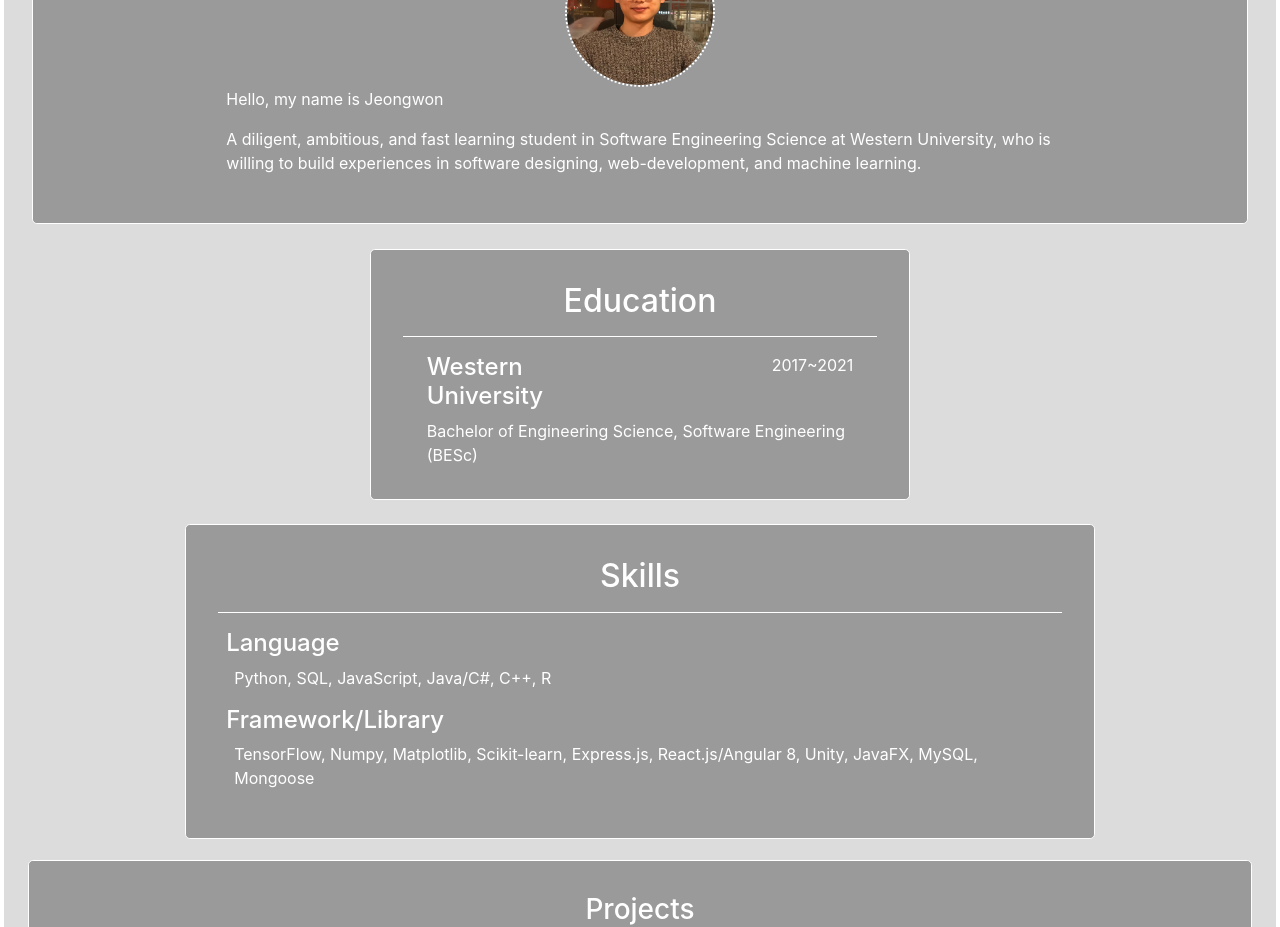
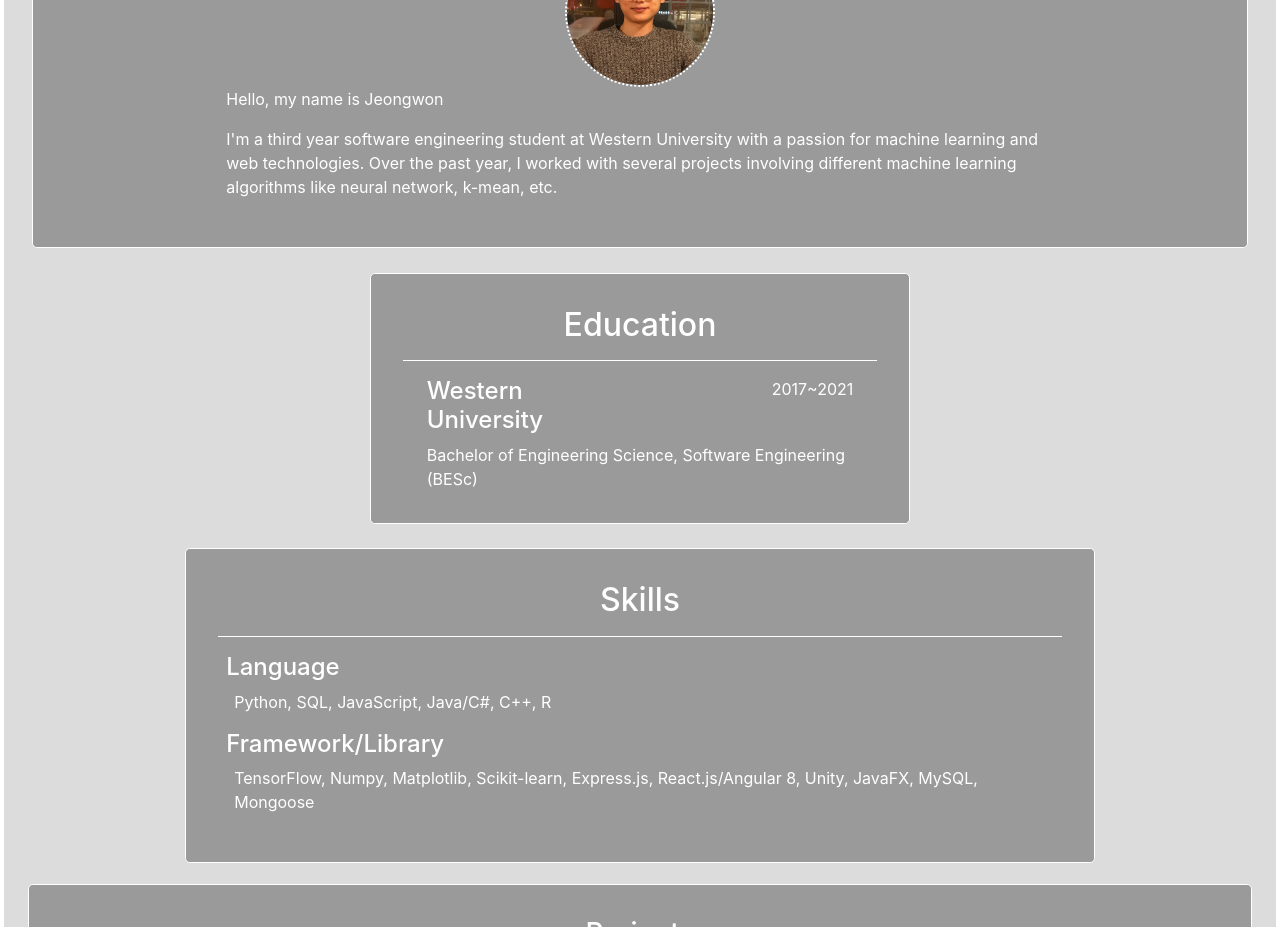
Before and after one commit to jsong336/portfolio, a React (Create React App) app in the folder app/: page / in a window 1280 px wide. Shown: the part 1000-1927 px from the top of the page. Built offline with nearby package versions, Linux system fonts and the light colour scheme.

Commit message:
aboutme paragraph and project md href changed

```diff
--- a/app/src/components/about/about-me.js
+++ b/app/src/components/about/about-me.js
@@ -22,8 +22,10 @@ const AboutMe = () =>{
                     </div>
                     <div style={ {textAlign:"left", margin: "0 2%", maxWidth:"80%"} }>
                         <p>Hello, my name is Jeongwon</p>
-                        <p>A diligent, ambitious, and fast learning student in Software Engineering Science at Western University, who is willing to build experiences in
-                            software designing, web-development, and machine learning.</p>
+                        <p>
+                            I'm a third year software engineering student at Western University with a passion for machine learning and web technologies.
+                            Over the past year, I worked with several projects involving different machine learning algorithms like neural network, k-mean, etc.
+                        </p>
                     </div>
                 </div>
             </div>
--- a/app/src/components/about/projects.js
+++ b/app/src/components/about/projects.js
@@ -19,22 +19,22 @@ const Projects = () =>{
             <div style={ProjectsDivStyle}>
                 <Row>
                     <Col>
-                        <Project title="1D GAN" git="https://github.com/jsong336/1D-GAN" md="https://raw.githubusercontent.com/jsong336/README/master/1D-GAN.md">
+                        <Project title="1D GAN" git="https://github.com/jsong336/1D-GAN" md="https://raw.githubusercontent.com/jsong336/README/master/1D-GAN/1D-GAN.md">
                             Implementation of single dimensional Generative Adverserial Network which generates a point on a fixed graph using Tensorflows and Keras as Summer Undergraduate Research Project
                         </Project>
                     </Col>
                     <Col>
-                        <Project title="A-Eye" git="https://github.com/hPark0811/AEye" md="https://raw.githubusercontent.com/jsong336/README/master/A-Eye.md">
+                        <Project title="A-Eye" git="https://github.com/hPark0811/AEye" md="https://raw.githubusercontent.com/jsong336/README/master/A-Eye/A-Eye.md">
                             Mobile application to assists people with visual impairment with voice user interface by using Android Studio, IBM-Watson API, Avaya API, AWS, MongoDB, Node.js Express.js
                         </Project>
                     </Col>
                     <Col>
-                        <Project title="ForMe" git="https://github.com/hPark0811/ForMe" md="https://raw.githubusercontent.com/jsong336/README/master/ForMe.md">
+                        <Project title="ForMe" git="https://github.com/hPark0811/ForMe" md="https://raw.githubusercontent.com/jsong336/README/master/ForMe/ForMe.md">
                             TD mobile application to receive financial advice based on their spending habits. Winner of TD-Green Hack. Developed using Android-Studio, Sckit-Learn, AWS, TD-Davinci API.
                         </Project>
                     </Col>
                     <Col>
-                        <Project title="Image Classification" git="https://github.com/jsong336/Intel-Image-Classification" md="https://raw.githubusercontent.com/jsong336/README/master/Intel-Image-Classification.md">
+                        <Project title="Image Classification" git="https://github.com/jsong336/Intel-Image-Classification" md="https://raw.githubusercontent.com/jsong336/README/master/Intel-Image-Classification/Intel-Image-Classification.md">
                             Implementation of CNN Classifiers for images of 6 categories: building, forest, glacier, mountain, sea, street from Kaggle. 80 > validation accuracy.
                         </Project>
                     </Col>
```
